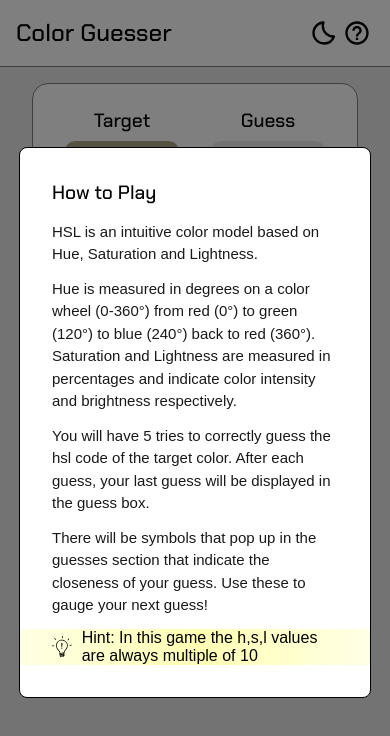
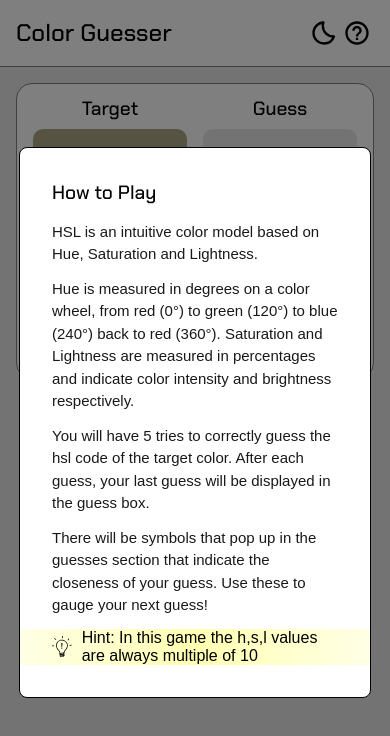
Before and after one commit to almogshoob/color-guesser, a React (Vite) app: page / in a window 390 px wide. Both pictures are taken after a click on the button 357 px from the left and 32 px from the top of the page. Shown: the top 736 px of the page. Built offline with nearby package versions, Linux system fonts and the light colour scheme.

Commit message:
media query for mobile screen, fix share

```diff
--- a/src/App.css
+++ b/src/App.css
@@ -79,6 +79,10 @@
   margin-block: 1rem;
 }
 
+.console {
+  position: relative;
+}
+
 .colors {
   gap: 2rem;
   align-self: stretch;
@@ -111,8 +115,22 @@
   color: var(--txt-secondary);
 }
 
+.share-button {
+  position: absolute;
+  right: 0.75rem;
+  bottom: 0.75rem;
+  padding: 0.1em;
+  font-size: 1.5rem;
+  border-radius: 4px;
+  border: solid 1px var(--border-color);
+  background-color: light-dark(hsl(140 70 90), hsl(140 30 20));
+
+  &:is(:hover, :active) {
+    background-color: light-dark(hsl(140 70 85), hsl(140 30 25));
+  }
+}
+
 .guesses {
-  position: relative;
   &:not(:has(.guess-item)) {
     display: none;
   }
@@ -150,19 +168,14 @@
   text-align: center;
 }
 
-.share-button {
-  position: absolute;
-  top: 0.75rem;
-  right: 0.75rem;
-  padding: 0.1em;
-  font-size: 1.5rem;
-  border-radius: 4px;
-  border: solid 1px var(--border-color);
-  background-color: light-dark(hsl(140 70 90), hsl(140 30 20));
-
-  &:is(:hover, :active) {
-    background-color: light-dark(hsl(140 70 85), hsl(140 30 25));
+@media (width < 500px) {
+  .content {
+    padding-inline: 1rem;
+  }
+  .paper {
+    padding: 0.75rem 1rem;
+  }
+  .colors {
+    gap: 1rem;
   }
 }
-
-/* TODO container width mobile smaller gap and padding */
--- a/src/components/Console/Console.jsx
+++ b/src/components/Console/Console.jsx
@@ -1,4 +1,6 @@
 import { useRef, useState } from "react";
+import { ShareIcon } from "../../assets/icons";
+import { getShareText } from "../../utils/utils";
 
 const helperTexts = {
   0: "Start by typing your guess above!",
@@ -41,8 +43,12 @@ const Console = ({ todayColor, guesses, setGuesses }) => {
     }
   };
 
+  const handleShare = () => {
+    navigator.clipboard.writeText(getShareText(guesses));
+  };
+
   return (
-    <div className="paper column">
+    <div className="console | paper column">
       <div className="colors | row">
         <div className="column">
           <h2>Target</h2>
@@ -75,6 +81,11 @@ const Console = ({ todayColor, guesses, setGuesses }) => {
         />
       </form>
       <p className="helper">{helperText}</p>
+      {guesses[0] === todayColor && (
+        <button className="share-button" onClick={handleShare}>
+          <ShareIcon />
+        </button>
+      )}
     </div>
   );
 };
--- a/src/components/Guesses/Guesses.jsx
+++ b/src/components/Guesses/Guesses.jsx
@@ -1,6 +1,5 @@
 import { useMemo } from "react";
-import { getShareText, getSymbol } from "../../utils/utils";
-import { ShareIcon } from "../../assets/icons";
+import { getSymbol } from "../../utils/utils";
 
 const gradientStops = {
   // 2: ["0 40%", "60% 100%"],
@@ -26,10 +25,6 @@ const Guesses = ({ todayColor, guesses }) => {
       : `hsl(${guesses[0]}`;
   }, [guesses.length]);
 
-  const handleShare = () => {
-    navigator.clipboard.writeText(getShareText(guesses));
-  };
-
   return (
     <div className="guesses | paper column">
       <h2>Guesses</h2>
@@ -54,11 +49,6 @@ const Guesses = ({ todayColor, guesses }) => {
           </div>
         ))}
       </div>
-      {guesses[0] === todayColor && (
-        <button className="share-button" onClick={handleShare}>
-          <ShareIcon />
-        </button>
-      )}
     </div>
   );
 };
--- a/src/components/HelpModal/HelpModal.jsx
+++ b/src/components/HelpModal/HelpModal.jsx
@@ -6,17 +6,20 @@ const HelpModal = ({ open, onClose }) => {
     <Modal open={open} onClose={onClose}>
       <div className="help-modal">
         <h2>How to Play</h2>
-        <p>HSL is an intuitive color model based on Hue, Saturation and Lightness.</p>
         <p>
-          Hue is measured in degrees on a color wheel (0-360°) from red (0°) to
-          green (120°) to blue (240°) back to red (360°). Saturation and
-          Lightness are measured in percentages and indicate color intensity and
-          brightness respectively.
+          HSL is an intuitive color model based on Hue, Saturation and
+          Lightness.
+        </p>
+        <p>
+          Hue is measured in degrees on a color wheel, from red (0°) to green
+          (120°) to blue (240°) back to red (360°). Saturation and Lightness are
+          measured in percentages and indicate color intensity and brightness
+          respectively.
         </p>
         <p>
           You will have 5 tries to correctly guess the hsl code of the target
-          color. After each guess, your last guess will be displayed in
-          the guess box.
+          color. After each guess, your last guess will be displayed in the
+          guess box.
         </p>
         <p>
           There will be symbols that pop up in the guesses section that indicate
--- a/src/components/Navbar/Navbar.jsx
+++ b/src/components/Navbar/Navbar.jsx
@@ -40,6 +40,7 @@ const Navbar = () => {
   return (
     <>
       <nav className="nav">
+        {/* TODO replace if same url */}
         <a href="/color-guesser">
           <h1>Color Guesser</h1>
         </a>
--- a/src/utils/utils.js
+++ b/src/utils/utils.js
@@ -38,11 +38,11 @@ export const getShareText = (guessesList) => {
   const targetValues = target.split(" ");
   const colorEncoding = btoa(`${targetValues.map(value => value.padStart(3, "0")).join("")}`);
   return `
-  I guessed this HSL in ${guessesList.length}!
+I guessed this HSL in ${guessesList.length}!
 
-  ${guesses.map(guess => guess.split(" ").map((value, i) => getSymbol(parseInt(value), parseInt(targetValues[i]))).join("")).join("\n")}
-  ✅✅✅
+${guesses.reverse().map(guess => guess.split(" ").map((value, i) => getSymbol(parseInt(value), parseInt(targetValues[i]))).join("")).join("\n")}
+✅✅✅
 
-  https://almogshoob.github.io/color-guesser/?color=${colorEncoding}
-  `
+https://almogshoob.github.io/color-guesser/?color=${colorEncoding}
+`
 }
```
